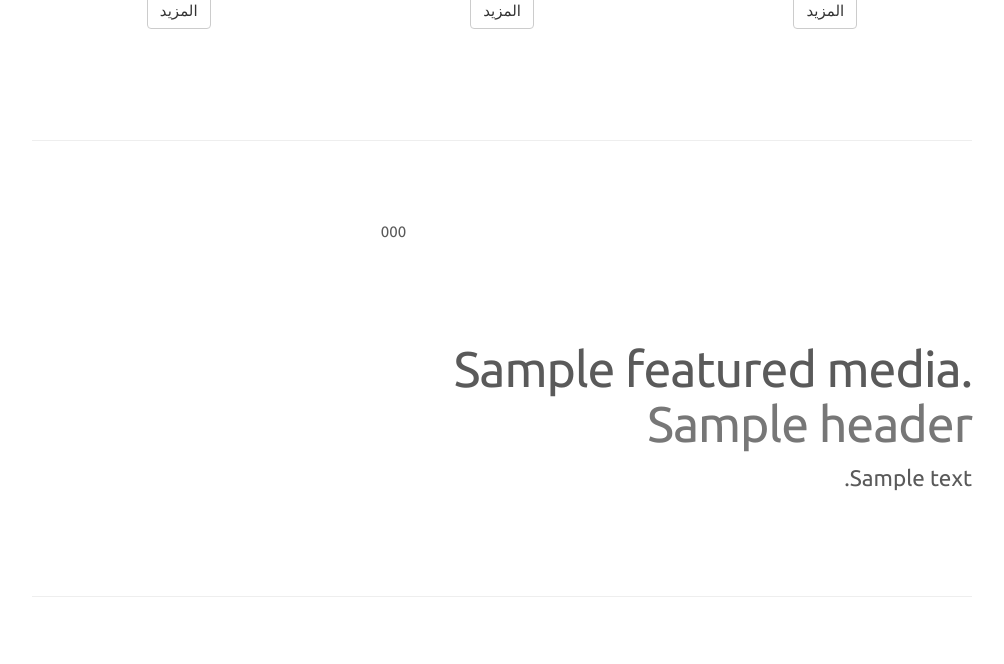
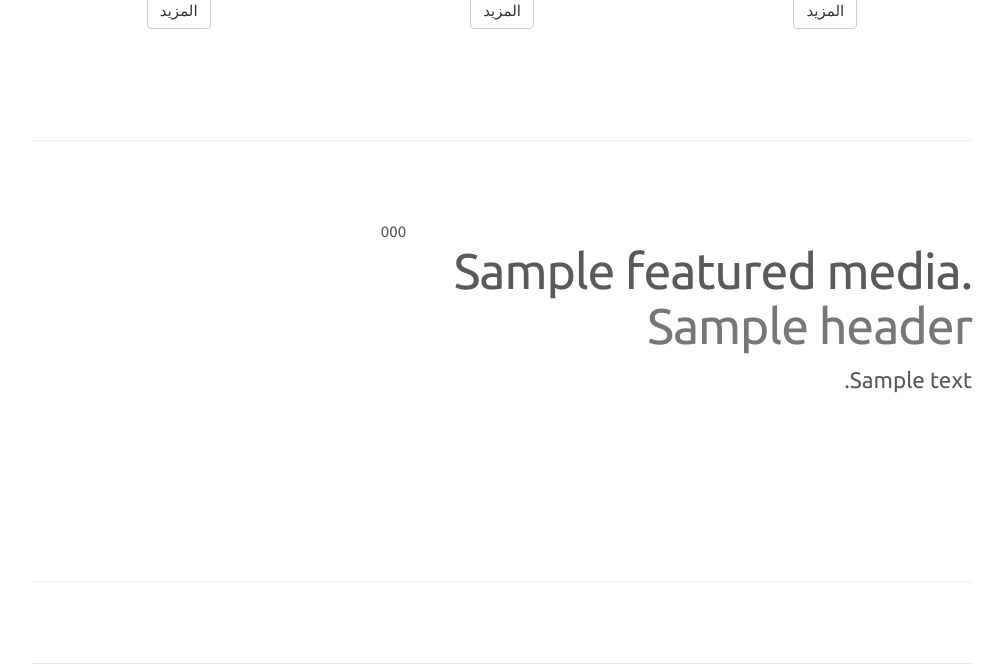
Before and after one commit to hussam-almarzoq/rlugroup, a Django app: template core/templates/home.html in a window 1280 px wide. Shown: the part 602-1266 px from the top of the page, without its empty margins (138-1142 px from the left). Run offline with Django 3.2, Linux system fonts and the light colour scheme; the template is opened without the code that fills it: most values are stand-ins (such as "Sample title", 1, 10 or a date in 2020); some libraries are stand-ins or nearby versions; some web fonts are replaced.

Commit message:
margin-top isn't needed for featured media.

```diff
--- a/core/static/css/custom.css
+++ b/core/static/css/custom.css
@@ -147,11 +147,6 @@ background-color:#FCFCFC;
       }
     }
 
-    @media (min-width: 992px) {
-      .featurette-heading {
-        margin-top: 120px;
-      }
-    }
       /* for mobile broswer */
     @media(max-width: 767px) {
 	.col-xs-1, .col-sm-1, .col-md-1, .col-lg-1, .col-xs-2, .col-sm-2, .col-md-2, .col-lg-2, .col-xs-3, .col-sm-3, .col-md-3, .col-lg-3, .col-xs-4, .col-sm-4, .col-md-4, .col-lg-4, .col-xs-5, .col-sm-5, .col-md-5, .col-lg-5, .col-xs-6, .col-sm-6, .col-md-6, .col-lg-6, .col-xs-7, .col-sm-7, .col-md-7, .col-lg-7, .col-xs-8, .col-sm-8, .col-md-8, .col-lg-8, .col-xs-9, .col-sm-9, .col-md-9, .col-lg-9, .col-xs-10, .col-sm-10, .col-md-10, .col-lg-10, .col-xs-11, .col-sm-11, .col-md-11, .col-lg-11, .col-xs-12, .col-sm-12, .col-md-12, .col-lg-12 {
```
